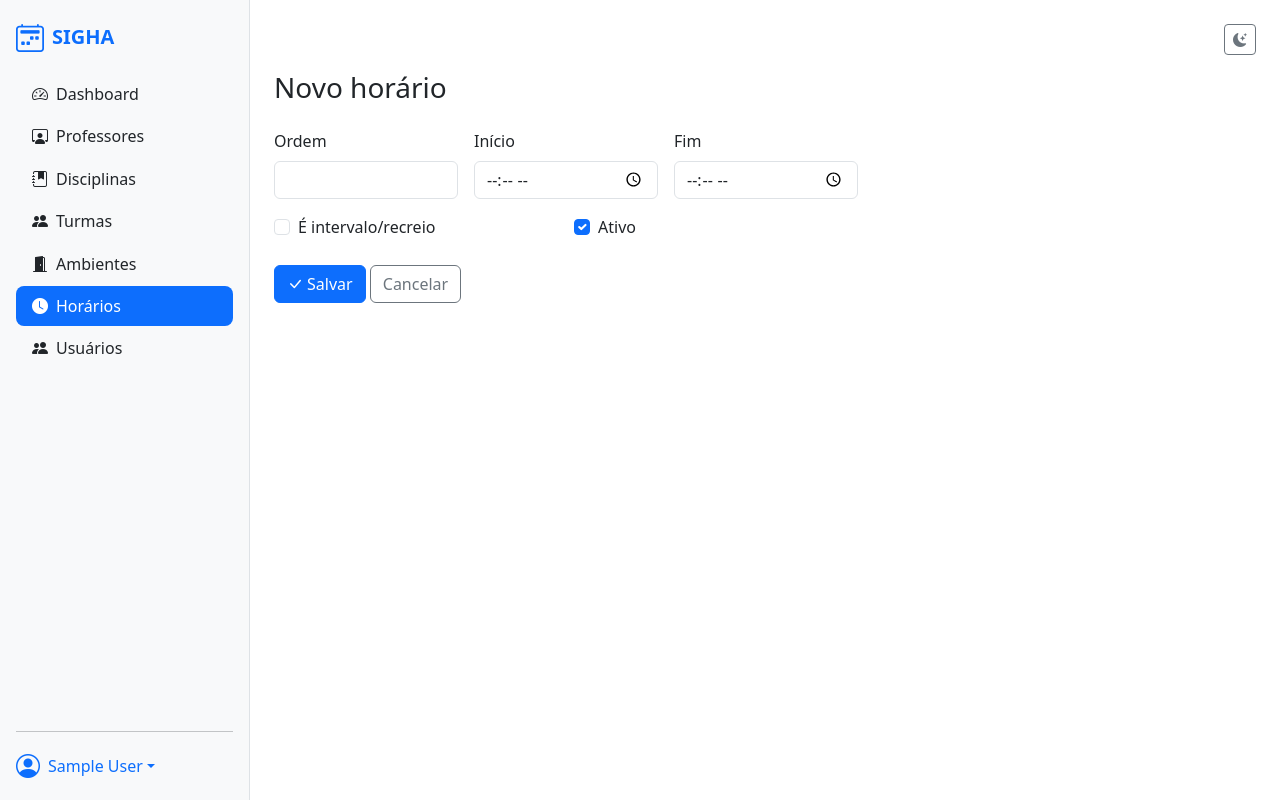
After one commit to RogerioMatos1978/SIGHA, a Django app: page /horarios/novo/ in a window 1280 px wide. The commit adds this page. Run offline with Django 5.2, Linux system fonts and the light colour scheme; the visitor is signed in with stand-in values (Sample User, id 1).

Commit message:
Módulo 8
Módulo 8 (Horários) pronto: ordem, início, fim, marcação de intervalo, ativo/inativo, validando fim > início e ordem sem repetição. 51 testes passando, validado com Postgres/Redis reais e fluxo HTTP completo (criei os horários de exemplo da especificação).

```diff
--- /dev/null
+++ b/apps/horarios/forms.py
@@ -0,0 +1,16 @@
+from django import forms
+
+from .models import Horario
+
+
+class HorarioForm(forms.ModelForm):
+    class Meta:
+        model = Horario
+        fields = ['ordem', 'inicio', 'fim', 'intervalo', 'ativo']
+        widgets = {
+            'ordem': forms.NumberInput(attrs={'class': 'form-control', 'min': 1}),
+            'inicio': forms.TimeInput(attrs={'class': 'form-control', 'type': 'time'}),
+            'fim': forms.TimeInput(attrs={'class': 'form-control', 'type': 'time'}),
+            'intervalo': forms.CheckboxInput(attrs={'class': 'form-check-input'}),
+            'ativo': forms.CheckboxInput(attrs={'class': 'form-check-input'}),
+        }
--- /dev/null
+++ b/apps/horarios/models.py
@@ -0,0 +1,41 @@
+"""
+Modelo de Horário (Módulo 8).
+
+Representa uma "linha" da grade — ex.: 07:00–07:50 é a 1ª aula do dia.
+Nada aqui é fixo: a instituição cadastra a quantidade de horários que
+quiser, na ordem que quiser, incluindo intervalos. Os módulos futuros
+(Disponibilidade, Grade) sempre vão referenciar este modelo em vez de
+hardcodar horários no código — exatamente a regra "horários configuráveis"
+da especificação.
+"""
+from django.core.exceptions import ValidationError
+from django.db import models
+
+
+class Horario(models.Model):
+    ordem = models.PositiveSmallIntegerField(
+        'Ordem', unique=True,
+        help_text='Posição deste horário na grade do dia (1, 2, 3...).',
+    )
+    inicio = models.TimeField('Início')
+    fim = models.TimeField('Fim')
+    intervalo = models.BooleanField(
+        'É intervalo/recreio', default=False,
+        help_text='Marque se este período é um intervalo, não uma aula.',
+    )
+    ativo = models.BooleanField('Ativo', default=True)
+    criado_em = models.DateTimeField('Criado em', auto_now_add=True)
+    atualizado_em = models.DateTimeField('Atualizado em', auto_now=True)
+
+    class Meta:
+        verbose_name = 'Horário'
+        verbose_name_plural = 'Horários'
+        ordering = ['ordem']
+
+    def __str__(self):
+        rotulo = 'Intervalo' if self.intervalo else f'{self.ordem}ª aula'
+        return f'{rotulo} ({self.inicio.strftime("%H:%M")}–{self.fim.strftime("%H:%M")})'
+
+    def clean(self):
+        if self.inicio and self.fim and self.fim <= self.inicio:
+            raise ValidationError({'fim': 'O horário de término deve ser depois do início.'})
--- /dev/null
+++ b/apps/horarios/permissions.py
@@ -0,0 +1,2 @@
+# Regra compartilhada entre módulos acadêmicos — ver apps.usuarios.permissions.
+from apps.usuarios.permissions import GerenciaAcademicoMixin  # noqa: F401
--- /dev/null
+++ b/apps/horarios/templates/horarios/horario_form.html
@@ -0,0 +1,46 @@
+{% extends 'base.html' %}
+{% block titulo %}{% if object %}Editar horário{% else %}Novo horário{% endif %}{% endblock %}
+{% block conteudo %}
+<h1 class="h3 mb-4">{% if object %}Editar horário{% else %}Novo horário{% endif %}</h1>
+
+<form method="post" novalidate class="row g-3" style="max-width: 600px;">
+    {% csrf_token %}
+    {% if form.non_field_errors %}
+        <div class="alert alert-danger">{{ form.non_field_errors }}</div>
+    {% endif %}
+
+    <div class="col-md-4">
+        <label class="form-label">Ordem</label>
+        {{ form.ordem }}
+        {% for erro in form.ordem.errors %}<div class="text-danger small">{{ erro }}</div>{% endfor %}
+    </div>
+    <div class="col-md-4">
+        <label class="form-label">Início</label>
+        {{ form.inicio }}
+        {% for erro in form.inicio.errors %}<div class="text-danger small">{{ erro }}</div>{% endfor %}
+    </div>
+    <div class="col-md-4">
+        <label class="form-label">Fim</label>
+        {{ form.fim }}
+        {% for erro in form.fim.errors %}<div class="text-danger small">{{ erro }}</div>{% endfor %}
+    </div>
+
+    <div class="col-md-6">
+        <div class="form-check">
+            {{ form.intervalo }}
+            <label class="form-check-label" for="{{ form.intervalo.id_for_label }}">É intervalo/recreio</label>
+        </div>
+    </div>
+    <div class="col-md-6">
+        <div class="form-check">
+            {{ form.ativo }}
+            <label class="form-check-label" for="{{ form.ativo.id_for_label }}">Ativo</label>
+        </div>
+    </div>
+
+    <div class="col-12 mt-4">
+        <button type="submit" class="btn btn-primary"><i class="bi bi-check-lg me-1"></i>Salvar</button>
+        <a href="{% url 'horarios:lista' %}" class="btn btn-outline-secondary">Cancelar</a>
+    </div>
+</form>
+{% endblock %}
--- /dev/null
+++ b/apps/horarios/urls.py
@@ -0,0 +1,12 @@
+from django.urls import path
+
+from . import views
+
+app_name = 'horarios'
+
+urlpatterns = [
+    path('', views.HorarioListView.as_view(), name='lista'),
+    path('novo/', views.HorarioCreateView.as_view(), name='criar'),
+    path('<int:pk>/editar/', views.HorarioUpdateView.as_view(), name='editar'),
+    path('<int:pk>/alternar-ativo/', views.HorarioToggleAtivoView.as_view(), name='alternar_ativo'),
+]
--- /dev/null
+++ b/apps/horarios/views.py
@@ -0,0 +1,47 @@
+"""
+Views do módulo Horários (Módulo 8). Mesmo padrão dos módulos anteriores,
+exceto que a listagem não tem busca por texto — os horários são poucos
+e a ordem (campo `ordem`) já organiza tudo visualmente.
+"""
+from django.contrib import messages
+from django.contrib.auth.mixins import LoginRequiredMixin
+from django.contrib.messages.views import SuccessMessageMixin
+from django.shortcuts import redirect, get_object_or_404
+from django.urls import reverse_lazy
+from django.views.generic import ListView, CreateView, UpdateView, View
+
+from .forms import HorarioForm
+from .models import Horario
+from .permissions import GerenciaAcademicoMixin
+
+
+class HorarioListView(LoginRequiredMixin, GerenciaAcademicoMixin, ListView):
+    model = Horario
+    template_name = 'horarios/horario_list.html'
+    context_object_name = 'horarios'
+
+
+class HorarioCreateView(LoginRequiredMixin, GerenciaAcademicoMixin, SuccessMessageMixin, CreateView):
+    model = Horario
+    form_class = HorarioForm
+    template_name = 'horarios/horario_form.html'
+    success_url = reverse_lazy('horarios:lista')
+    success_message = 'Horário cadastrado com sucesso.'
+
+
+class HorarioUpdateView(LoginRequiredMixin, GerenciaAcademicoMixin, SuccessMessageMixin, UpdateView):
+    model = Horario
+    form_class = HorarioForm
+    template_name = 'horarios/horario_form.html'
+    success_url = reverse_lazy('horarios:lista')
+    success_message = 'Horário atualizado com sucesso.'
+
+
+class HorarioToggleAtivoView(LoginRequiredMixin, GerenciaAcademicoMixin, View):
+    def post(self, request, pk):
+        horario = get_object_or_404(Horario, pk=pk)
+        horario.ativo = not horario.ativo
+        horario.save(update_fields=['ativo'])
+        estado = 'ativado' if horario.ativo else 'desativado'
+        messages.success(request, f'Horário {estado} com sucesso.')
+        return redirect('horarios:lista')
--- a/config/settings.py
+++ b/config/settings.py
@@ -56,6 +56,7 @@ INSTALLED_APPS = [
     'apps.disciplinas',
     'apps.turmas',
     'apps.ambientes',
+    'apps.horarios',
 ]
 
 MIDDLEWARE = [
--- a/config/urls.py
+++ b/config/urls.py
@@ -15,5 +15,6 @@ urlpatterns = [
     path('disciplinas/', include('apps.disciplinas.urls', namespace='disciplinas')),
     path('turmas/', include('apps.turmas.urls', namespace='turmas')),
     path('ambientes/', include('apps.ambientes.urls', namespace='ambientes')),
+    path('horarios/', include('apps.horarios.urls', namespace='horarios')),
     path('', include('apps.dashboard.urls')),
 ]
--- a/templates/base.html
+++ b/templates/base.html
@@ -43,6 +43,11 @@
             <li class="nav-item">
                 <a href="{% url 'ambientes:lista' %}" class="nav-link {% if 'ambientes' in request.resolver_match.namespaces %}active{% endif %}">
                     <i class="bi bi-door-open-fill me-2"></i>Ambientes
+                </a>
+            </li>
+            <li class="nav-item">
+                <a href="{% url 'horarios:lista' %}" class="nav-link {% if 'horarios' in request.resolver_match.namespaces %}active{% endif %}">
+                    <i class="bi bi-clock-fill me-2"></i>Horários
                 </a>
             </li>
             {% endif %}
```
Also changed, not shown: apps/horarios/admin.py (added, +10 -0 lines), apps/horarios/apps.py (added, +9 -0 lines), apps/horarios/templates/horarios/horario_list.html (added, +63 -0 lines), apps/horarios/tests.py (added, +78 -0 lines), README.md, apps/horarios/__init__.py (added), apps/horarios/migrations/0001_initial.py (added), apps/horarios/migrations/__init__.py (added).
